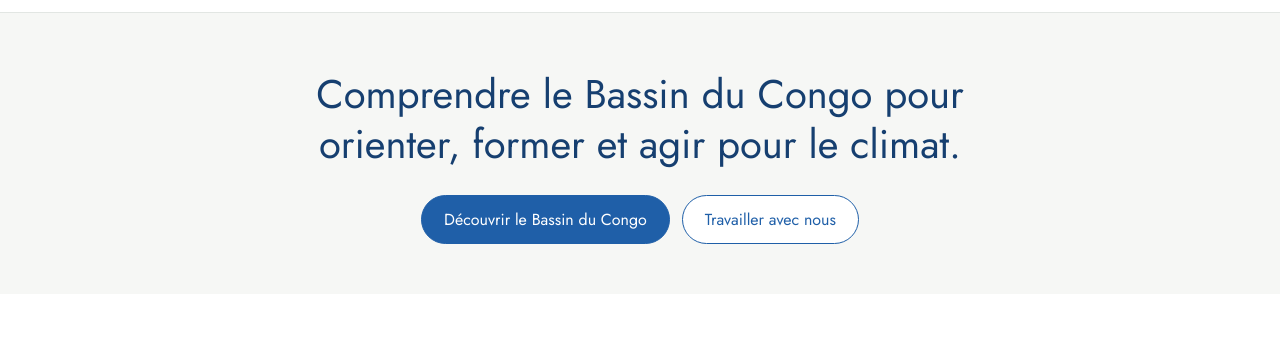
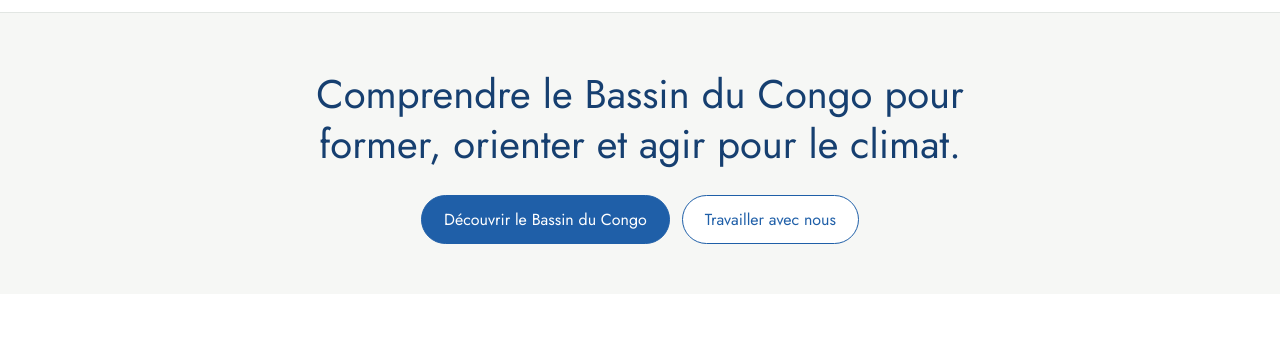
Before and after one commit to osmeiasso/osmei-site, a plain HTML site: page index.html in a window 1280 px wide. Shown: the part 56-403 px from the top of the page. Drawn offline with nearby package versions, Linux system fonts and the light colour scheme.

Commit message:
Slogan : former, orienter et agir
Co-Authored-By: Claude Opus 5.5 <noreply@anthropic.com>
Claude-Session: https://claude.ai/code/session_016moCNEU2PHZYNYMiSA6xwy

```diff
--- a/index.html
+++ b/index.html
@@ -307,7 +307,7 @@ footer a{color:#fff}
 <!-- BANDEAU D'OUVERTURE (accueil uniquement) -->
 <section class="bandeau" id="bandeau" hidden>
   <div class="wrap">
-    <h1>Comprendre le Bassin du Congo pour orienter, former et agir pour le climat.</h1>
+    <h1>Comprendre le Bassin du Congo pour former, orienter et agir pour le climat.</h1>
     <div class="bandeau-actions">
       <button type="button" class="btn plein" id="vers-bassin">Découvrir le Bassin du Congo</button>
       <a href="#contact" class="btn">Travailler avec nous</a>
@@ -393,7 +393,7 @@ footer a{color:#fff}
 <section id="association" class="bloc doux">
   <div class="wrap">
     <div class="surtitre">Qui sommes-nous ?</div>
-    <h2>Comprendre le Bassin du Congo pour orienter, former et agir pour le climat.</h2>
+    <h2>Comprendre le Bassin du Congo pour former, orienter et agir pour le climat.</h2>
     <div class="texte">
       <p>Orientation Scolaire, Médiation Éducative et Interculturelle : notre nom dit nos trois métiers. Nous accompagnons élèves, familles et enseignants, et nous relions l'orientation aux métiers qui préservent le climat, en France et avec le regard tourné vers le Bassin du Congo.</p>
       <p>Toutes les formations proposées par l'association ont une même finalité : l'insertion professionnelle.</p>
```
